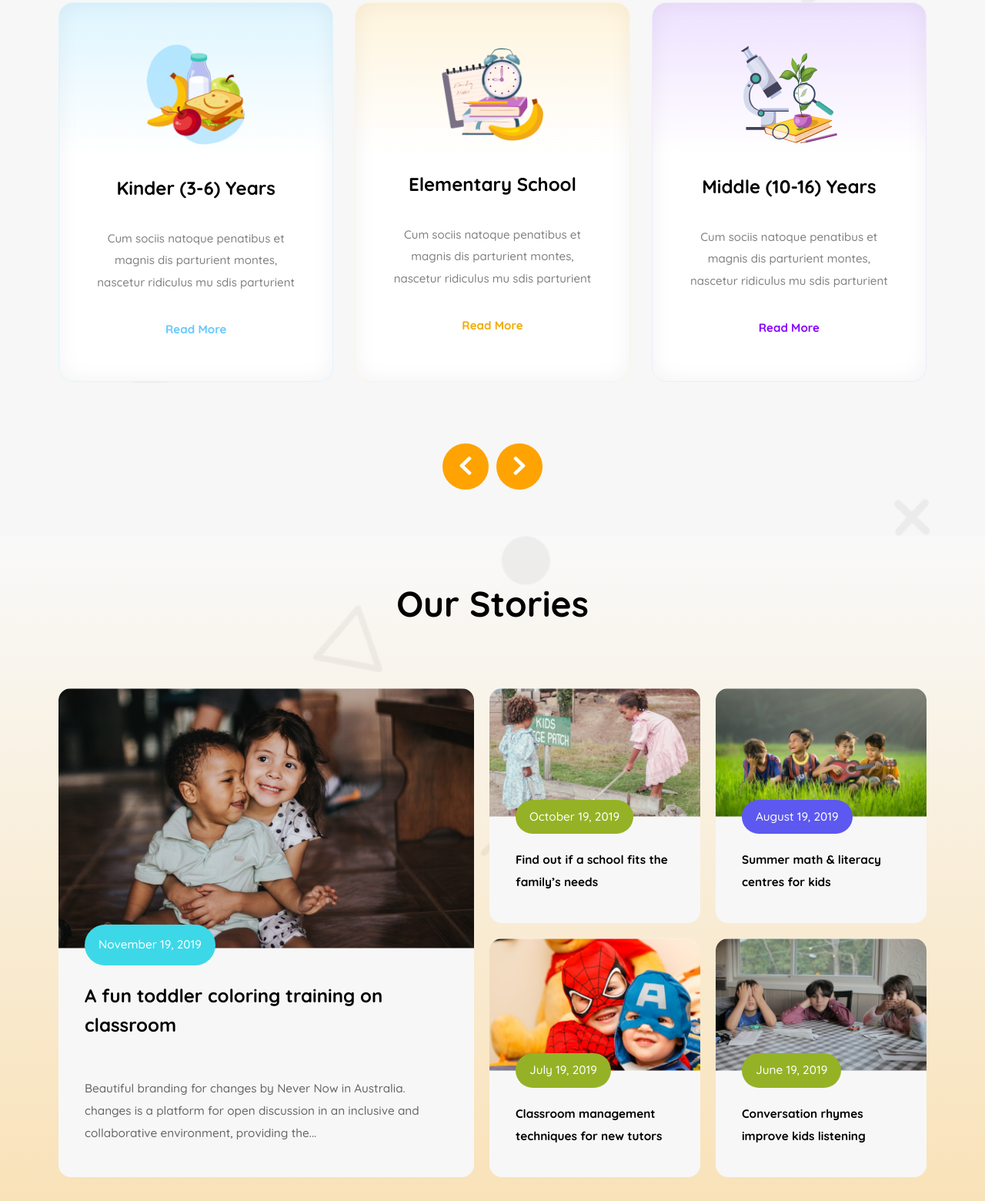
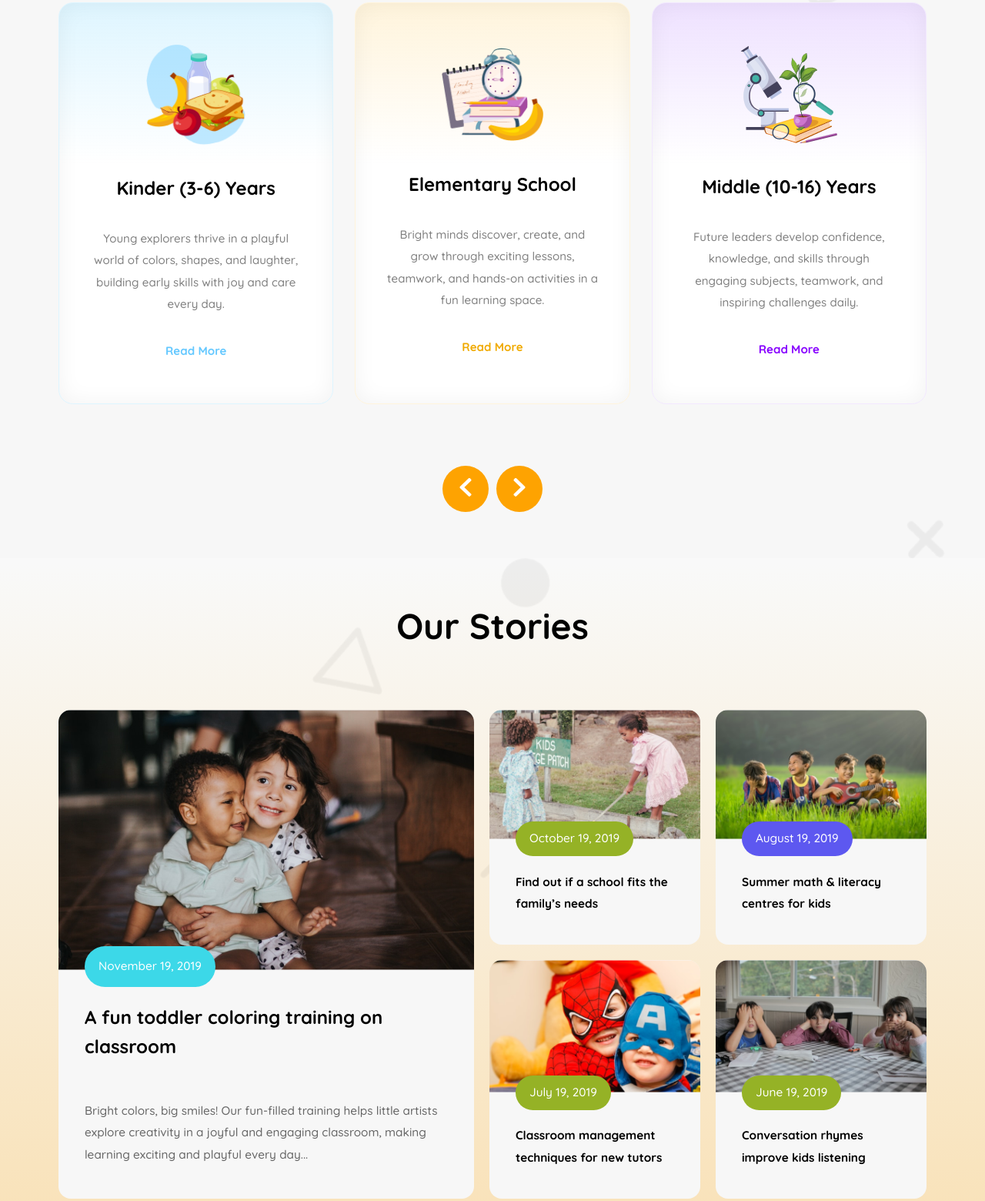
Before and after one commit to gmsakibursabbir/kid-school, a plain HTML site: page index.html in a window 1280 px wide. Shown: the part 872-2432 px from the top of the page at 77% size. Drawn offline with Linux system fonts and the light colour scheme.

Commit message:
content updated

```diff
--- a/index.html
+++ b/index.html
@@ -94,8 +94,7 @@
               </div>
               <h4>Kinder (3-6) Years</h4>
               <p>
-                Cum sociis natoque penatibus et magnis dis parturient montes,
-                nascetur ridiculus mu sdis parturient
+                Young explorers thrive in a playful world of colors, shapes, and laughter, building early skills with joy and care every day.
               </p>
               <div>
                 <a href="#" class="card-btn card-btn-color-blue">Read More</a>
@@ -110,8 +109,7 @@
               </div>
               <h4>Elementary School</h4>
               <p>
-                Cum sociis natoque penatibus et magnis dis parturient montes,
-                nascetur ridiculus mu sdis parturient
+               Bright minds discover, create, and grow through exciting lessons, teamwork, and hands-on activities in a fun learning space.
               </p>
               <div>
                 <a href="#" class="card-btn card-btn-color-orange">Read More</a>
@@ -126,8 +124,7 @@
               </div>
               <h4>Middle (10-16) Years</h4>
               <p>
-                Cum sociis natoque penatibus et magnis dis parturient montes,
-                nascetur ridiculus mu sdis parturient
+               Future leaders develop confidence, knowledge, and skills through engaging subjects, teamwork, and inspiring challenges daily.
               </p>
               <div>
                 <a href="#" class="card-btn card-btn-color-violet">Read More</a>
@@ -159,9 +156,7 @@
                   <span class="stories-date date-blue">November 19, 2019</span>
                   <h4>A fun toddler coloring training on classroom</h4>
                   <p>
-                    Beautiful branding for changes by Never Now in Australia.
-                    changes is a platform for open discussion in an inclusive
-                    and collaborative environment, providing the...
+                   Bright colors, big smiles! Our fun-filled training helps little artists explore creativity in a joyful and engaging classroom, making learning exciting and playful every day...
                   </p>
                 </div>
               </div>
```
